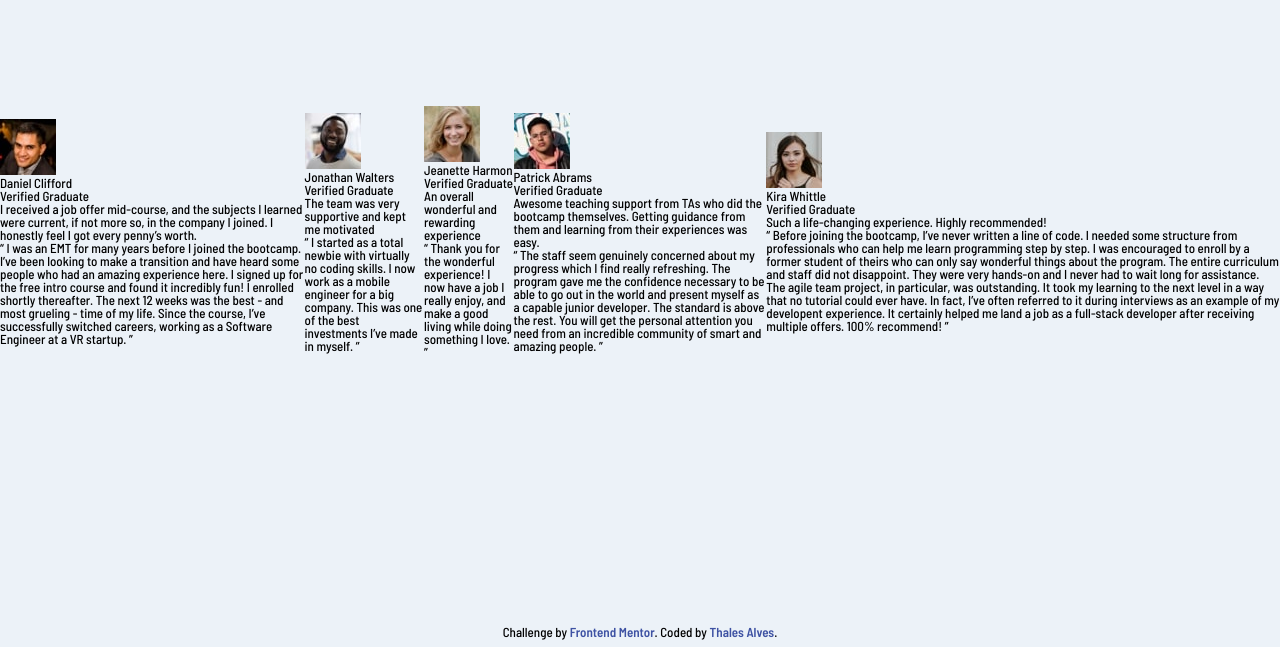
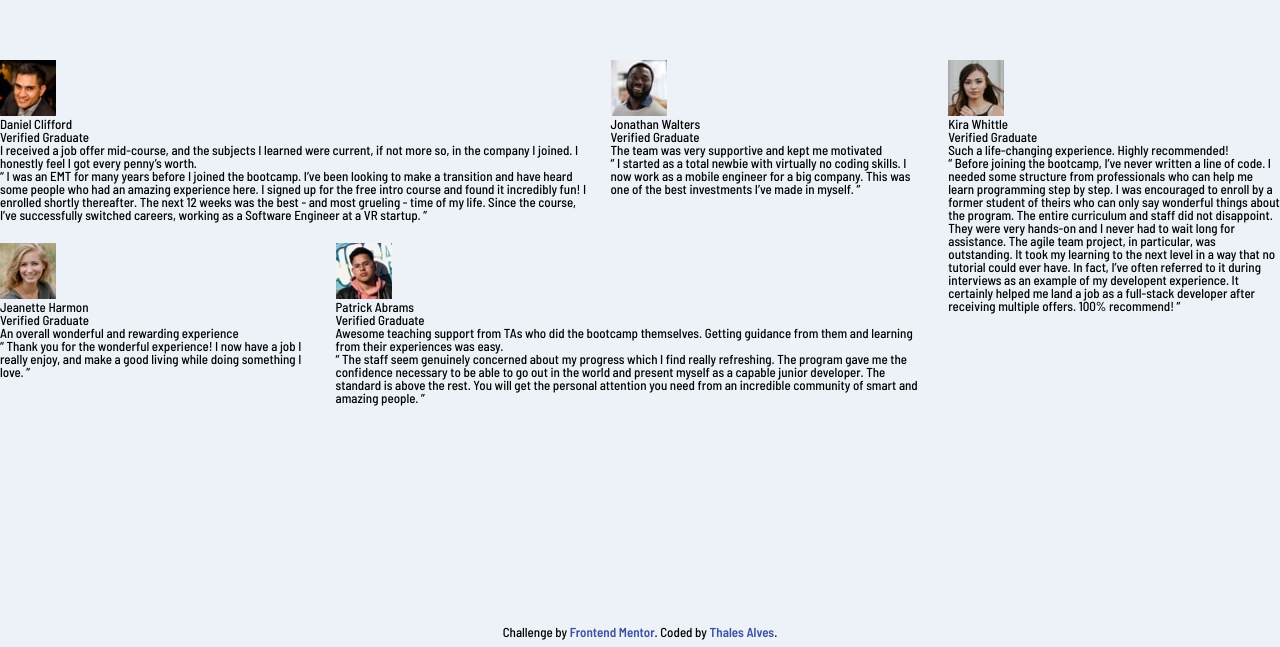
Before and after one commit to thalesAlves758/testimonials-grid-section, a website: page index.html in a window 1280 px wide. Shown: the part 153-800 px from the top of the page. Drawn offline with nearby package versions, Linux system fonts and the light colour scheme; files that its build step writes are made by us from their sources.

Commit message:
wrap articles elements into articles container

```diff
--- a/index.html
+++ b/index.html
@@ -16,8 +16,9 @@
 </head>
 <body>
 
-  <main class="container">
-    <article>
+  <main>
+    <div class="articles">
+      <article class="main-article">
         <header>
           <img src="./images/image-daniel.jpg" alt="Daniel Clifford Profile Picture">
 
@@ -38,7 +39,7 @@
         </section>
       </article>
 
-    <article>
+      <article class="secondary-article">
         <header>
           <img src="./images/image-jonathan.jpg" alt="Jonathan Walters Profile Picture">
 
@@ -59,7 +60,7 @@
         </section>
       </article>
 
-    <article>
+      <article class="normal-article">
         <header>
           <img src="./images/image-jeanette.jpg" alt="Jeanette Harmon Profile Picture">
 
@@ -80,7 +81,7 @@
         </section>
       </article>
 
-    <article>
+      <article class="tertiary-article">
         <header>
           <img src="./images/image-patrick.jpg" alt="Patrick Abrams Profile Picture">
 
@@ -101,7 +102,7 @@
         </section>
       </article>
 
-    <article>
+      <article class="aside-article">
         <header>
           <img src="./images/image-kira.jpg" alt="Kira Whittle Profile Picture">
 
@@ -121,6 +122,7 @@
           </p>
         </section>
       </article>
+    </div>
   </main>
 
   <div class="attribution">
```
Lines whose indentation alone changed are shown as unchanged.
